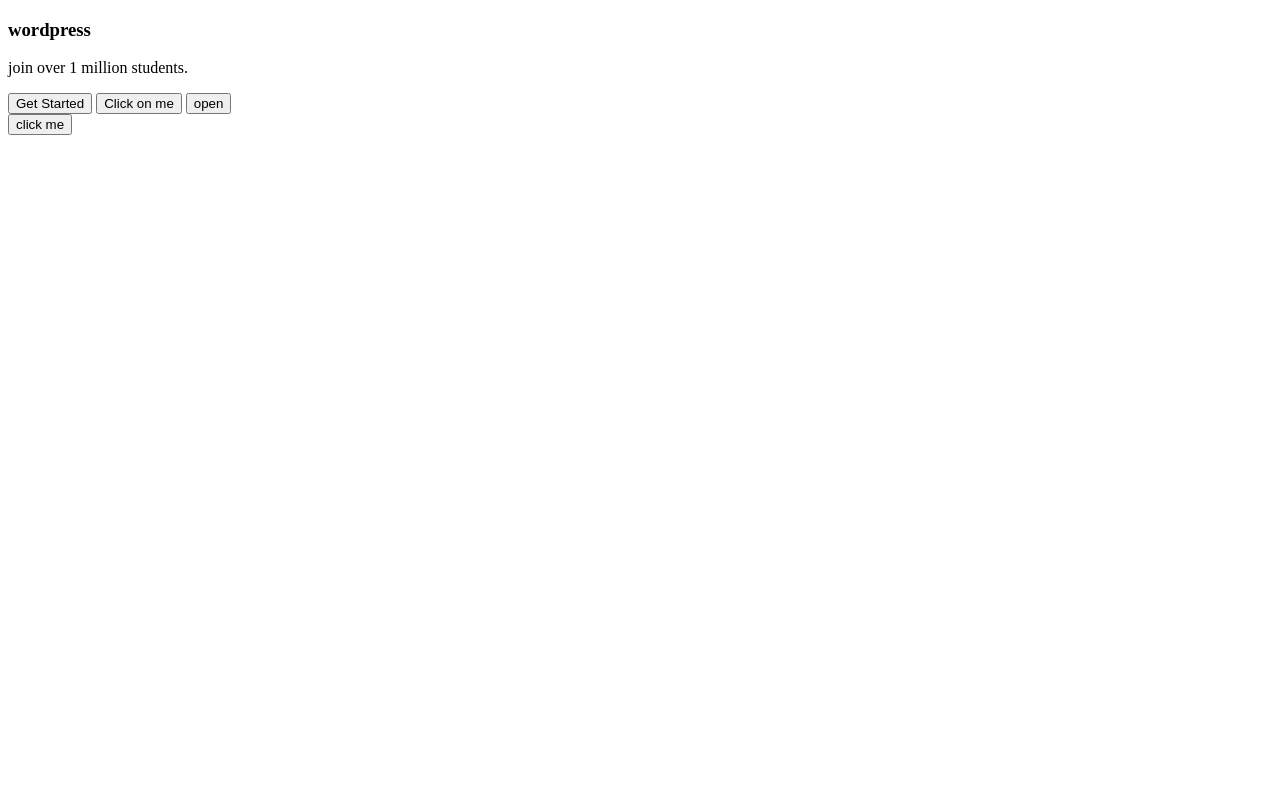
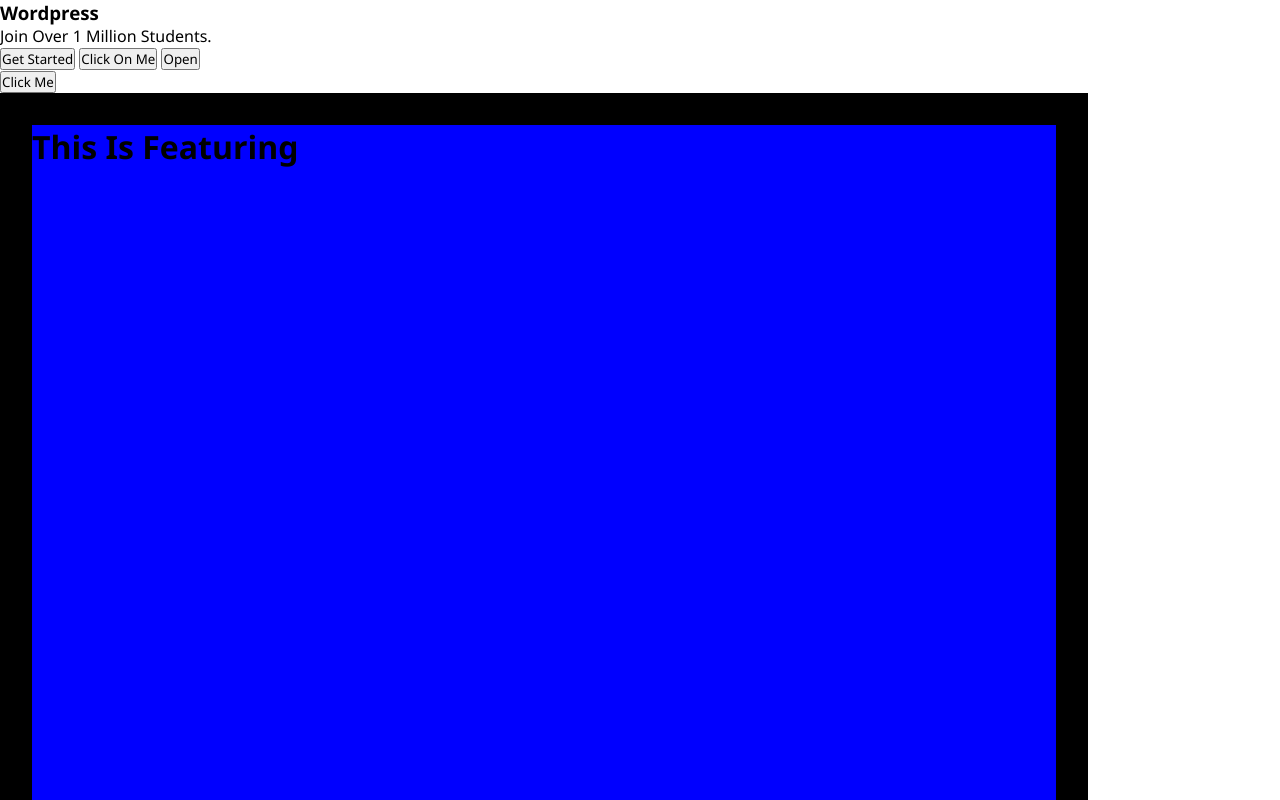
Before and after one commit to DavidCletus/friday, a plain HTML site: page index.html in a window 1280 px wide. Shown: the top 800 px of the page. Drawn offline with Linux system fonts and the light colour scheme.

Commit message:
added container

```diff
--- a/index.html
+++ b/index.html
@@ -5,6 +5,7 @@
     <meta http-equiv="X-UA-Compatible" content="IE=edge">
     <meta name="viewport" content="width=device-width, initial-scale=1.0">
     <title>Document</title>
+    <link rel="stylesheet" href="style.css">
 </head>
 <body id="body">
     <div class="card">
@@ -16,6 +17,9 @@
         <button id="btn3"  onClick="myButton()">open</button>
       </div>
       <button id="myButton">click me</button>
+      <div class="container">
+        <h1>this is featuring</h1>
+      </div>
 
 </body>
 
--- a/style.css
+++ b/style.css
@@ -0,0 +1,12 @@
+*{
+    margin: 0;
+    padding: 0;
+    text-transform: capitalize;
+    font-family: 'Segoe UI', Tahoma, Geneva, Verdana, sans-serif;
+}
+.container{
+    width: 80%;
+    height: 50rem;
+    border: 2rem solid black;
+    background: blue;
+}
```
